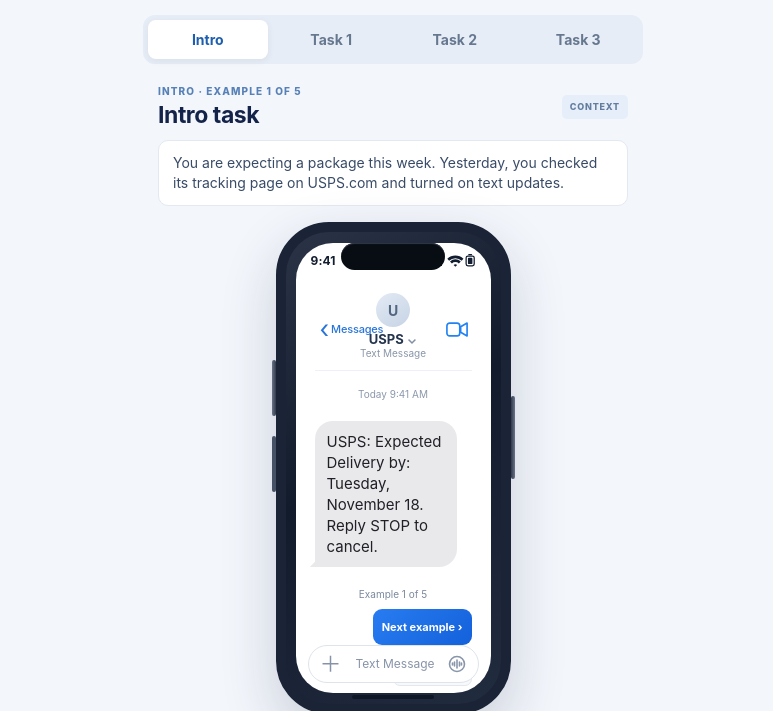
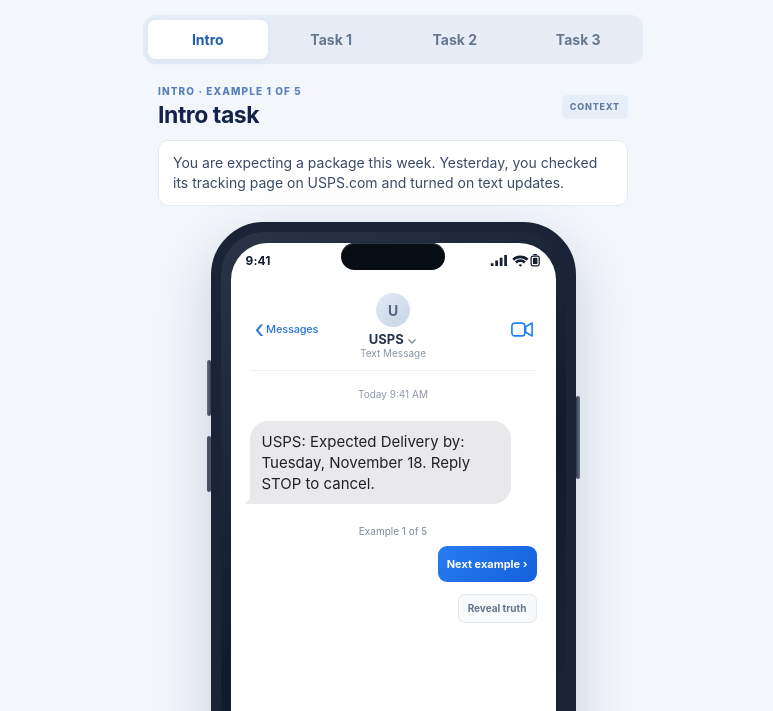
Before and after one commit to juancastillo346/scamcheck-user-testing, a plain HTML site: page index.html in a window 1280 px wide. Shown: the part 69-780 px from the top of the page, without its empty margins (247-1020 px from the left). Drawn offline with Linux system fonts and the light colour scheme.

Commit message:
Match desktop phone preview to mobile

```diff
--- a/styles.css
+++ b/styles.css
@@ -40,8 +40,8 @@
 .truth-reveal strong{color:#17365d}
 @media(max-width:600px){.app-shell{padding-left:max(14px,env(safe-area-inset-left));padding-right:max(14px,env(safe-area-inset-right))}.device-area{height:auto;min-height:0;padding-bottom:3px}.phone-frame{width:min(365px,100%);height:690px;min-height:620px;padding:11px 10px;border:10px solid #1b2436;border-radius:51px;background:linear-gradient(145deg,#2b3446,#121b2c 45%,#222c3f);box-shadow:0 14px 35px #1a2d4926}.phone-frame:before{display:block}.phone-frame:after{display:block}.phone-screen{border-radius:36px;padding-top:49px}.phone-hardware-top{top:12px}.footer-note{padding-bottom:max(14px,env(safe-area-inset-bottom))}}
 .phone-frame{height:auto;min-height:0;aspect-ratio:71.5/149.6}
-@media(min-width:601px) and (max-height:1000px){.phone-frame{width:285px}}
-@media(min-width:601px) and (max-height:820px){.phone-frame{width:235px}}
+.device-area{height:auto;align-items:center}
+.phone-frame{width:min(365px,100%)}
 .phone-screen{padding-bottom:88px;overflow-x:hidden;scrollbar-width:none}
 .phone-screen::-webkit-scrollbar{display:none}
 .phone-hardware-top{height:33px;left:21px;right:21px;padding:0 4px;background:#fff;border-radius:28px 28px 0 0}
```
